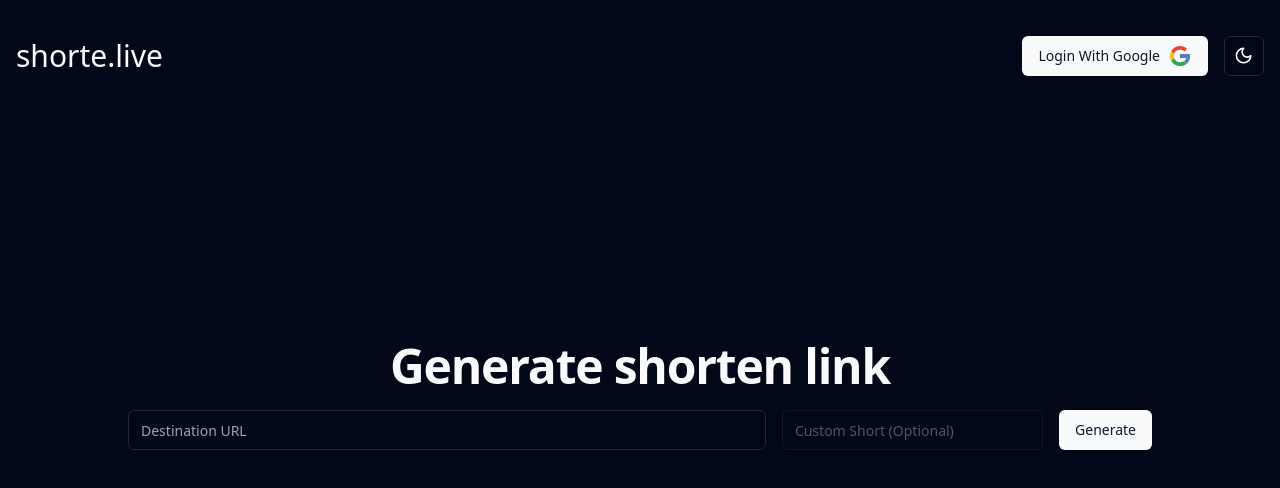
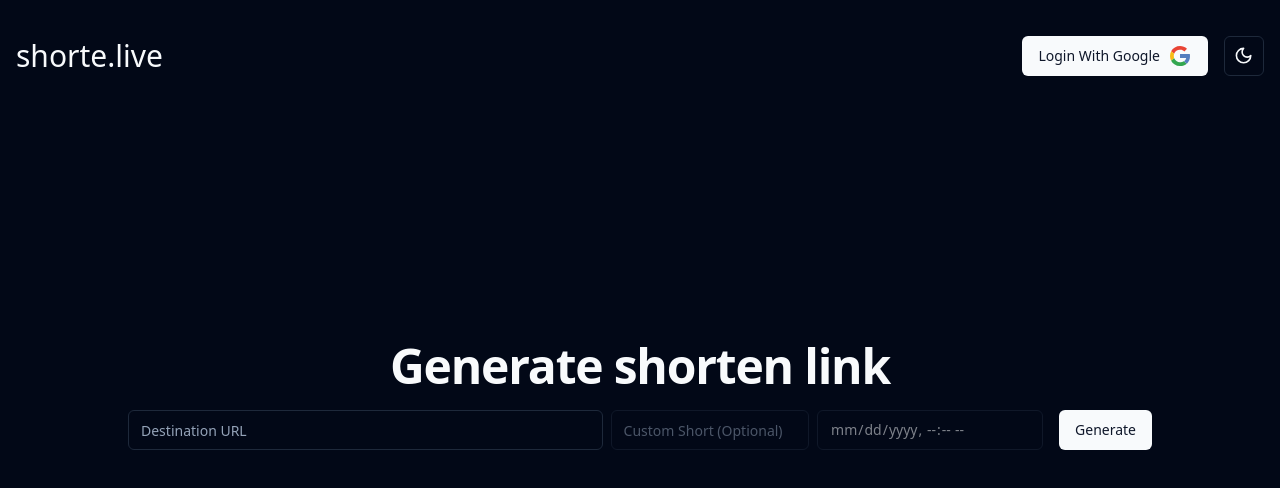
Before and after one commit to ivinayakg/shorte.live, a React (Vite) app in the folder client/: page / in a window 1280 px wide. Shown: the top 488 px of the page. Built offline with nearby package versions, Linux system fonts and the light colour scheme; no server answers.

Commit message:
feat: added expiry input on create url

```diff
--- a/client/src/pages/CreateShort.tsx
+++ b/client/src/pages/CreateShort.tsx
@@ -26,10 +26,12 @@ function CreateShort() {
     e.preventDefault();
     const formData = new FormData(e.target);
     try {
+      const inputTime = formData.get("expiry") as string;
+      const inputTimeUnix = (new Date(inputTime).getTime() / 1000).toFixed();
       const requestData = {
         destination: formData.get("destination"),
         short: formData.get("short"),
-        expiry: 96,
+        expiry: Number(inputTimeUnix),
       };
 
       const res = await fetch.post("/url", requestData, {
@@ -42,9 +44,11 @@ function CreateShort() {
       navigator.clipboard.writeText(data.short);
       toast({
         title: "Short URL generated Successfully",
-        description: "The URL is copied to your clipboard",
+        description: `The URL is copied to your clipboard, link -> ${data.short}`,
         duration: 2000,
       });
+
+      e.target.reset();
     } catch (error: any) {
       console.error(error);
       toast({
@@ -58,7 +62,9 @@ function CreateShort() {
 
   return (
     <div className="w-full flex flex-col justify-center items-center gap-2 sm:gap-5 createshort">
-      <HeadingTwo className="border-none sm:text-5xl">Generate shorten link</HeadingTwo>
+      <HeadingTwo className="border-none sm:text-5xl">
+        Generate shorten link
+      </HeadingTwo>
       <form
         className="flex w-full max-w-5xl items-center space-x-2 flex-col gap-2 sm:flex-row"
         onSubmit={generateShortLink}
@@ -70,10 +76,18 @@ function CreateShort() {
           name="destination"
         />
         <Input
-          className="w-full sm:w-2/5 ml-0"
+          className="w-full sm:w-2/5"
           type="text"
           placeholder="Custom Short (Optional)"
           name="short"
+          style={{ margin: "0" }}
+          disabled={!userState.login}
+        />
+        <Input
+          className="w-full sm:w-2/5"
+          type="datetime-local"
+          name="expiry"
+          style={{ margin: "0" }}
           disabled={!userState.login}
         />
         {userState.login ? (
```
